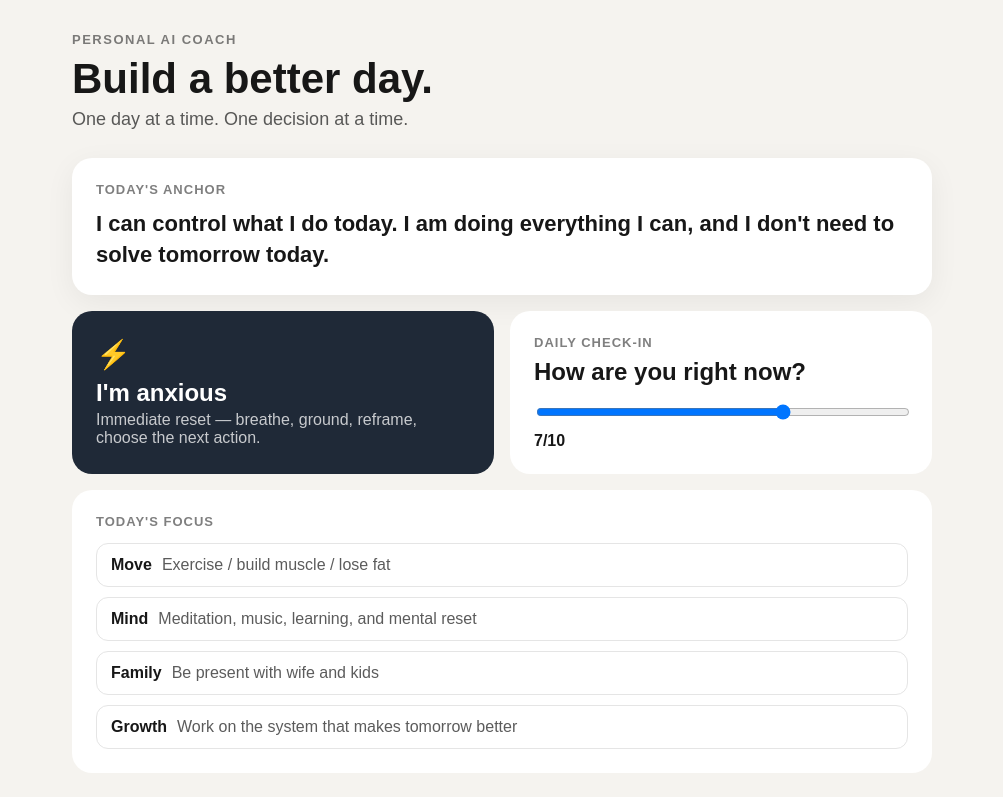
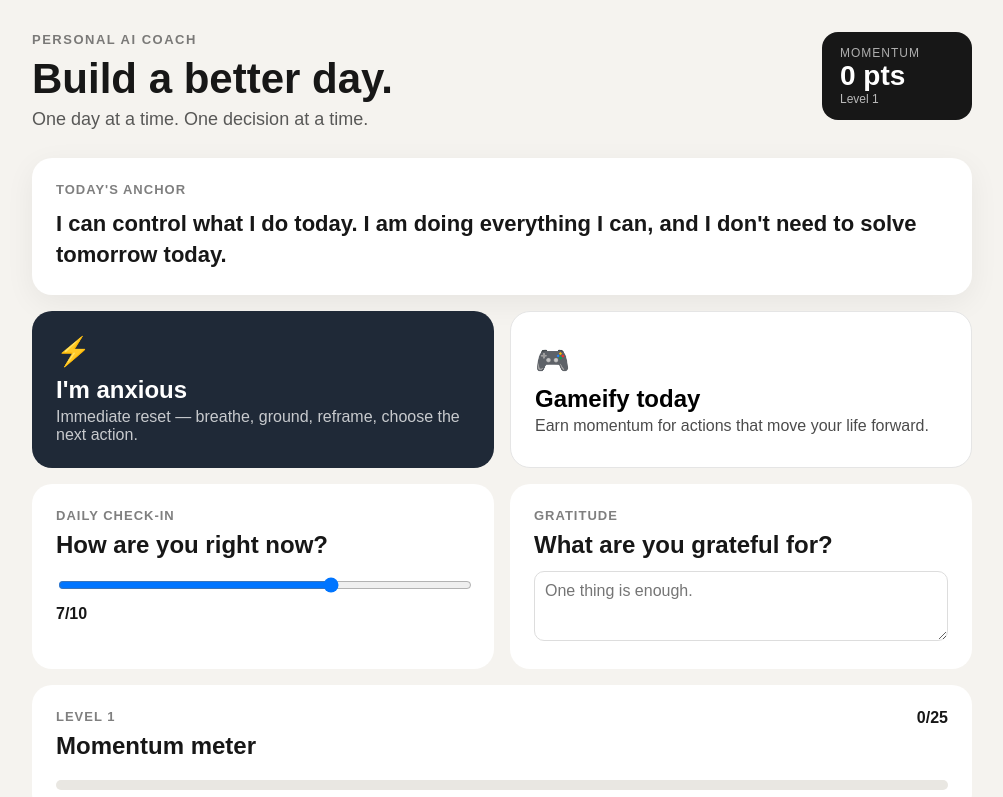
Before and after one commit to n5a5/personal-ai-coach, a Next.js app: page / in a window 1280 px wide. Shown: the top 797 px of the page, without its empty margins (138-1141 px from the left). Built offline with nearby package versions, Linux system fonts and the light colour scheme.

Commit message:
Add gameification engine, momentum levels, gratitude, and reward spending

```diff
--- a/app/page.tsx
+++ b/app/page.tsx
@@ -1,19 +1,52 @@
 "use client";
 
-import { useState } from "react";
+import { useMemo, useState } from "react";
 
 const affirmation = "I can control what I do today. I am doing everything I can, and I don't need to solve tomorrow today.";
 
+const actions = [
+  { name: "Workout", detail: "Complete your planned workout.", points: 4, icon: "💪" },
+  { name: "Family connection", detail: "Intentional time with wife or kids.", points: 3, icon: "❤️" },
+  { name: "Meditation", detail: "Meditate or deliberately quiet your mind.", points: 2, icon: "🧘" },
+  { name: "Journaling", detail: "Meaningful reflection or daily check-in.", points: 2, icon: "✍️" },
+  { name: "Learning", detail: "Focused reading, audiobook, or self-improvement.", points: 2, icon: "📚" },
+];
+
+const costs = [
+  { name: "Alcohol", detail: "Spend points when choosing a drink.", points: -4, icon: "🍸" },
+  { name: "Planned indulgence", detail: "A deliberate food/lifestyle indulgence.", points: -2, icon: "🍔" },
+];
+
 export default function Home() {
   const [showReset, setShowReset] = useState(false);
+  const [showGameify, setShowGameify] = useState(false);
   const [mood, setMood] = useState(7);
+  const [points, setPoints] = useState(0);
+  const [earned, setEarned] = useState<string[]>([]);
+  const [gratitude, setGratitude] = useState("");
+
+  const level = useMemo(() => Math.floor(points / 25) + 1, [points]);
+  const progress = Math.max(0, points % 25) / 25 * 100;
+
+  function award(name: string, value: number) {
+    if (earned.includes(name)) return;
+    setPoints(p => Math.max(0, p + value));
+    if (value > 0) setEarned(e => [...e, name]);
+  }
 
   return (
-    <main style={{ maxWidth: 900, margin: "0 auto", padding: "32px 20px 60px" }}>
-      <header style={{ marginBottom: 28 }}>
-        <div style={{ fontSize: 13, fontWeight: 700, letterSpacing: 1.5, textTransform: "uppercase", opacity: .55 }}>Personal AI Coach</div>
-        <h1 style={{ fontSize: 42, margin: "8px 0 6px" }}>Build a better day.</h1>
-        <p style={{ margin: 0, fontSize: 18, opacity: .7 }}>One day at a time. One decision at a time.</p>
+    <main style={{ maxWidth: 980, margin: "0 auto", padding: "32px 20px 70px" }}>
+      <header style={{ display: "flex", justifyContent: "space-between", alignItems: "flex-start", gap: 20, marginBottom: 28 }}>
+        <div>
+          <div style={{ fontSize: 13, fontWeight: 700, letterSpacing: 1.5, textTransform: "uppercase", opacity: .55 }}>Personal AI Coach</div>
+          <h1 style={{ fontSize: 42, margin: "8px 0 6px" }}>Build a better day.</h1>
+          <p style={{ margin: 0, fontSize: 18, opacity: .7 }}>One day at a time. One decision at a time.</p>
+        </div>
+        <div style={{ background: "#171717", color: "white", borderRadius: 16, padding: "14px 18px", minWidth: 150 }}>
+          <div style={{ fontSize: 12, opacity: .65, textTransform: "uppercase", letterSpacing: 1 }}>Momentum</div>
+          <div style={{ fontSize: 28, fontWeight: 800 }}>{points} pts</div>
+          <div style={{ fontSize: 12, opacity: .7 }}>Level {level}</div>
+        </div>
       </header>
 
       <section style={{ background: "white", borderRadius: 20, padding: 24, marginBottom: 16, boxShadow: "0 8px 30px rgba(0,0,0,.06)" }}>
@@ -23,35 +56,52 @@ export default function Home() {
 
       <section style={{ display: "grid", gridTemplateColumns: "repeat(auto-fit,minmax(240px,1fr))", gap: 16 }}>
         <button onClick={() => setShowReset(true)} style={{ textAlign: "left", border: 0, borderRadius: 20, padding: 24, background: "#1f2937", color: "white", minHeight: 150 }}>
-          <div style={{ fontSize: 28 }}>⚡</div>
-          <h2 style={{ margin: "8px 0 4px" }}>I&apos;m anxious</h2>
-          <div style={{ opacity: .75 }}>Immediate reset — breathe, ground, reframe, choose the next action.</div>
+          <div style={{ fontSize: 28 }}>⚡</div><h2 style={{ margin: "8px 0 4px" }}>I&apos;m anxious</h2><div style={{ opacity: .75 }}>Immediate reset — breathe, ground, reframe, choose the next action.</div>
         </button>
+        <button onClick={() => setShowGameify(true)} style={{ textAlign: "left", border: "1px solid #e5e5e5", borderRadius: 20, padding: 24, background: "white", minHeight: 150 }}>
+          <div style={{ fontSize: 28 }}>🎮</div><h2 style={{ margin: "8px 0 4px" }}>Gameify today</h2><div style={{ opacity: .7 }}>Earn momentum for actions that move your life forward.</div>
+        </button>
+      </section>
 
-        <div style={{ background: "white", borderRadius: 20, padding: 24, minHeight: 150 }}>
+      <section style={{ display: "grid", gridTemplateColumns: "repeat(auto-fit,minmax(240px,1fr))", gap: 16, marginTop: 16 }}>
+        <div style={{ background: "white", borderRadius: 20, padding: 24 }}>
           <div style={{ fontSize: 13, fontWeight: 700, textTransform: "uppercase", letterSpacing: 1, opacity: .55 }}>Daily check-in</div>
           <h2 style={{ margin: "8px 0 16px" }}>How are you right now?</h2>
           <input aria-label="Mood" type="range" min="1" max="10" value={mood} onChange={e => setMood(Number(e.target.value))} style={{ width: "100%" }} />
           <div style={{ marginTop: 8, fontWeight: 700 }}>{mood}/10</div>
         </div>
+        <div style={{ background: "white", borderRadius: 20, padding: 24 }}>
+          <div style={{ fontSize: 13, fontWeight: 700, textTransform: "uppercase", letterSpacing: 1, opacity: .55 }}>Gratitude</div>
+          <h2 style={{ margin: "8px 0 12px" }}>What are you grateful for?</h2>
+          <textarea value={gratitude} onChange={e => setGratitude(e.target.value)} placeholder="One thing is enough." style={{ width: "100%", minHeight: 70, border: "1px solid #ddd", borderRadius: 10, padding: 10, resize: "vertical" }} />
+        </div>
+      </section>
+
+      <section style={{ marginTop: 16, background: "white", borderRadius: 20, padding: 24 }}>
+        <div style={{ display: "flex", justifyContent: "space-between", gap: 20 }}><div><div style={{ fontSize: 13, fontWeight: 700, textTransform: "uppercase", letterSpacing: 1, opacity: .55 }}>Level {level}</div><h2 style={{ margin: "8px 0 4px" }}>Momentum meter</h2></div><b>{points % 25}/25</b></div>
+        <div style={{ height: 10, background: "#e9e7e2", borderRadius: 20, marginTop: 16, overflow: "hidden" }}><div style={{ width: `${progress}%`, height: "100%", background: "#171717", transition: "width .25s" }} /></div>
       </section>
 
       <section style={{ marginTop: 16, background: "white", borderRadius: 20, padding: 24 }}>
         <div style={{ fontSize: 13, fontWeight: 700, textTransform: "uppercase", letterSpacing: 1, opacity: .55 }}>Today&apos;s focus</div>
-        <div style={{ display: "grid", gap: 10, marginTop: 14 }}>
-          {[
-            ["Move", "Exercise / build muscle / lose fat"],
-            ["Mind", "Meditation, music, learning, and mental reset"],
-            ["Family", "Be present with wife and kids"],
-            ["Growth", "Work on the system that makes tomorrow better"],
-          ].map(([title, text]) => <div key={title} style={{ padding: "12px 14px", border: "1px solid #e5e5e5", borderRadius: 12 }}><b>{title}</b><span style={{ marginLeft: 10, opacity: .7 }}>{text}</span></div>)}
-        </div>
+        <div style={{ display: "grid", gap: 10, marginTop: 14 }}>{[["Move", "Exercise / build muscle / lose fat"],["Mind", "Meditation, music, learning, and mental reset"],["Family", "Be present with wife and kids"],["Growth", "Work on the system that makes tomorrow better"]].map(([title, text]) => <div key={title} style={{ padding: "12px 14px", border: "1px solid #e5e5e5", borderRadius: 12 }}><b>{title}</b><span style={{ marginLeft: 10, opacity: .7 }}>{text}</span></div>)}</div>
       </section>
 
-      {showReset && <div role="dialog" aria-modal="true" style={{ position: "fixed", inset: 0, background: "rgba(0,0,0,.5)", display: "grid", placeItems: "center", padding: 20 }}>
+      {showGameify && <div role="dialog" aria-modal="true" style={{ position: "fixed", inset: 0, background: "rgba(0,0,0,.5)", display: "grid", placeItems: "center", padding: 20, zIndex: 10 }}>
+        <div style={{ maxWidth: 600, width: "100%", maxHeight: "90vh", overflow: "auto", background: "white", borderRadius: 24, padding: 28 }}>
+          <div style={{ display: "flex", justifyContent: "space-between" }}><div><div style={{ fontSize: 13, fontWeight: 700, textTransform: "uppercase", opacity: .55 }}>Gameify</div><h2 style={{ fontSize: 30, margin: "8px 0 6px" }}>Earn points. Spend intentionally.</h2></div><button onClick={() => setShowGameify(false)} style={{ border: 0, background: "transparent", fontSize: 24 }}>×</button></div>
+          <p style={{ opacity: .7 }}>The goal is not punishment. Points reward behaviors that make your life better, while discretionary rewards have a real opportunity cost.</p>
+          <h3>Earn</h3>
+          {actions.map(a => <button key={a.name} onClick={() => award(a.name, a.points)} disabled={earned.includes(a.name)} style={{ width: "100%", textAlign: "left", border: "1px solid #e5e5e5", background: earned.includes(a.name) ? "#f1f1ef" : "white", borderRadius: 12, padding: 13, marginBottom: 8, opacity: earned.includes(a.name) ? .6 : 1 }}><b>{a.icon} {a.name}</b><span style={{ marginLeft: 10, opacity: .65 }}>{a.detail}</span><strong style={{ float: "right" }}>+{a.points}</strong></button>)}
+          <h3>Spend</h3>
+          {costs.map(c => <button key={c.name} onClick={() => { if (points >= Math.abs(c.points)) setPoints(p => p + c.points); }} disabled={points < Math.abs(c.points)} style={{ width: "100%", textAlign: "left", border: "1px solid #e5e5e5", background: "white", borderRadius: 12, padding: 13, marginBottom: 8, opacity: points < Math.abs(c.points) ? .45 : 1 }}><b>{c.icon} {c.name}</b><span style={{ marginLeft: 10, opacity: .65 }}>{c.detail}</span><strong style={{ float: "right" }}>{c.points}</strong></button>)}
+          <div style={{ marginTop: 16, padding: 16, background: "#f5f3ef", borderRadius: 12, fontWeight: 700 }}>Balance: {points} points · Level {level}</div>
+        </div>
+      </div>}
+
+      {showReset && <div role="dialog" aria-modal="true" style={{ position: "fixed", inset: 0, background: "rgba(0,0,0,.5)", display: "grid", placeItems: "center", padding: 20, zIndex: 20 }}>
         <div style={{ maxWidth: 520, width: "100%", background: "white", borderRadius: 24, padding: 28 }}>
-          <div style={{ fontSize: 13, fontWeight: 700, textTransform: "uppercase", opacity: .55 }}>60-second reset</div>
-          <h2 style={{ fontSize: 30, margin: "8px 0 14px" }}>Pause. Nothing needs to be solved this minute.</h2>
+          <div style={{ fontSize: 13, fontWeight: 700, textTransform: "uppercase", opacity: .55 }}>60-second reset</div><h2 style={{ fontSize: 30, margin: "8px 0 14px" }}>Pause. Nothing needs to be solved this minute.</h2>
           <ol style={{ lineHeight: 1.8, paddingLeft: 24 }}><li>Slow your breathing.</li><li>Name what you are feeling without judging it.</li><li>Separate <b>facts</b> from predictions.</li><li>Ask: <b>What can I actually do today?</b></li><li>Choose one small useful action — then return to your life.</li></ol>
           <button onClick={() => setShowReset(false)} style={{ width: "100%", border: 0, borderRadius: 12, padding: 14, background: "#171717", color: "white", fontWeight: 700 }}>I&apos;m ready — back to today</button>
         </div>
```
